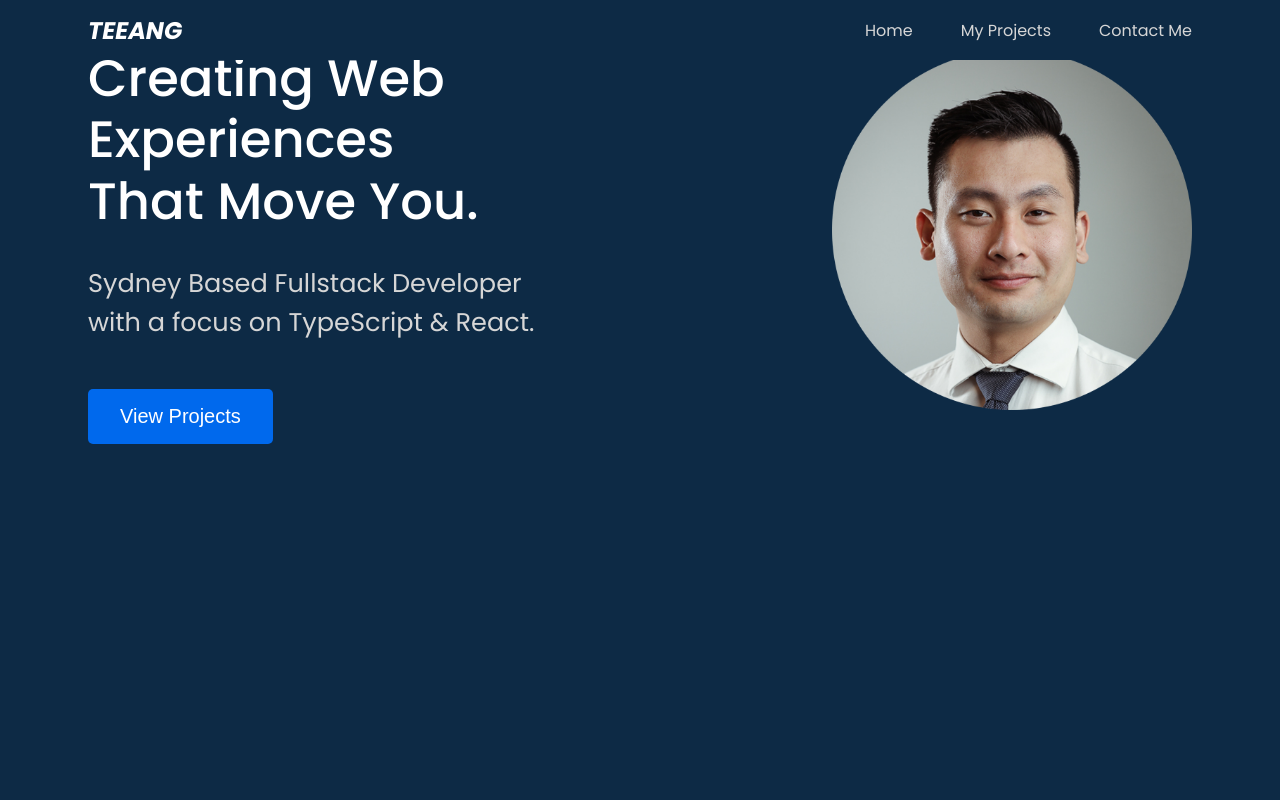
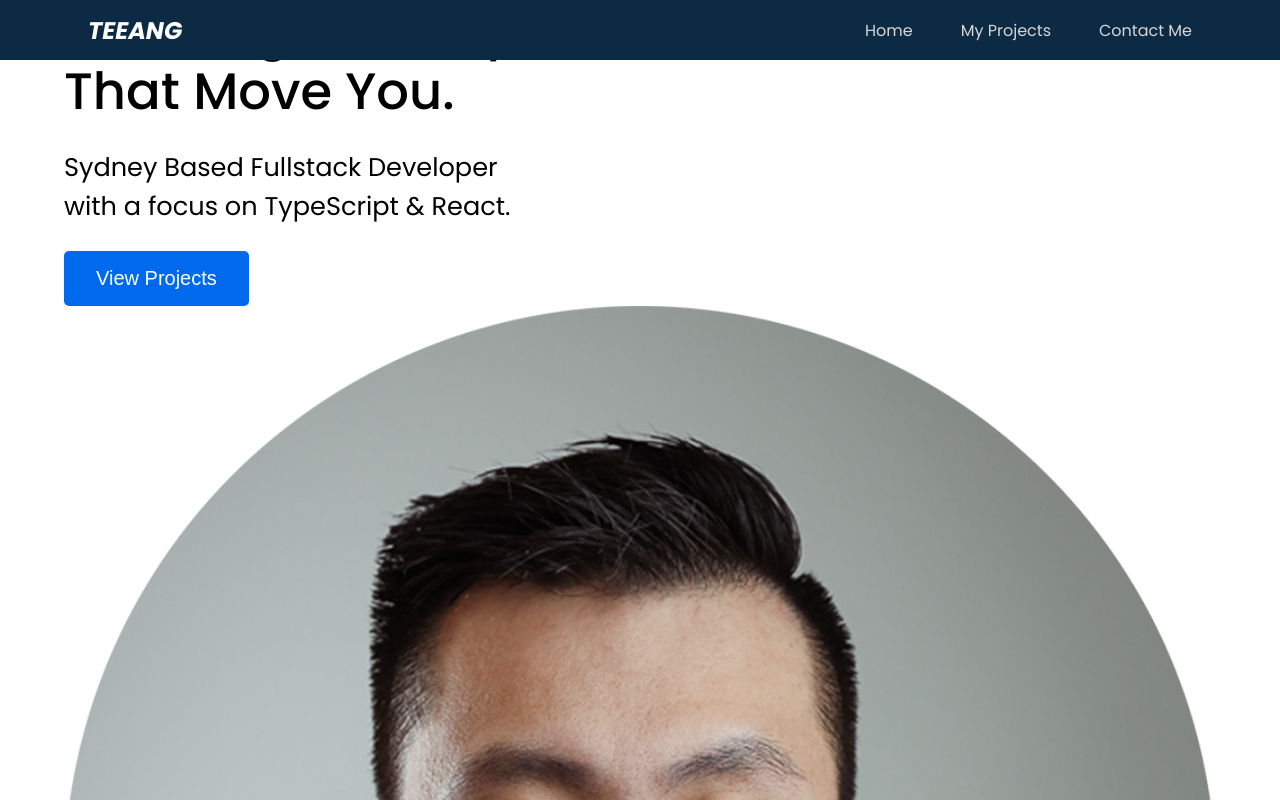
Before and after one commit to davidtaing/portfolio, a Next.js app: page / in a window 1280 px wide. Shown: the top 800 px of the page. Built offline with nearby package versions, Linux system fonts and the light colour scheme.

Commit message:
styles: renaming StyledSection to OldStyleSection
in preparation for a styling re-write

```diff
--- a/src/components/hero/HeroSection/index.tsx
+++ b/src/components/hero/HeroSection/index.tsx
@@ -5,7 +5,9 @@ import CTAButton from "../CTAButton";
 import Section from "../../common/Section";
 import SectionName from "../../../enums/SectionName";
 
-const StyledSection = styled(Section)`
+const StyledSection = styled(Section)``;
+
+const OldStyledSection = styled(Section)`
   background-color: var(--clr-dark-blue);
   height: calc(100vh - 120px);
   height: -webkit-fill-available;
```
